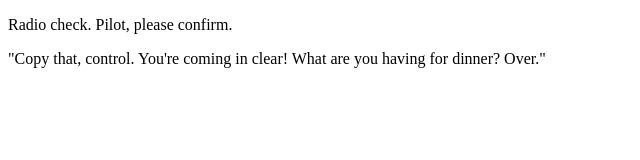
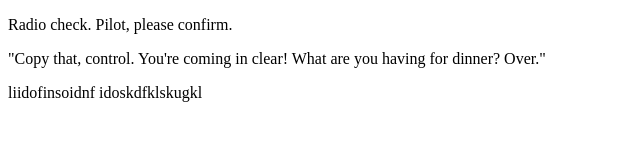
Before and after one commit to Lisa-5/communication-log-control, a plain HTML site: page index.html in a window 1280 px wide. Shown: the whole page, without its empty margins (0-640 px from the left). Drawn offline with Linux system fonts and the light colour scheme.

Commit message:
jibberish added

```diff
--- a/index.html
+++ b/index.html
@@ -3,5 +3,6 @@
    <body>
       <p>Radio check. Pilot, please confirm.</p>
       <p>"Copy that, control. You're coming in clear! What are you having for dinner? Over."</p>
+      <p>liidofinsoidnf  idoskdfklskugkl </p>
    </body>
 </html>
```
